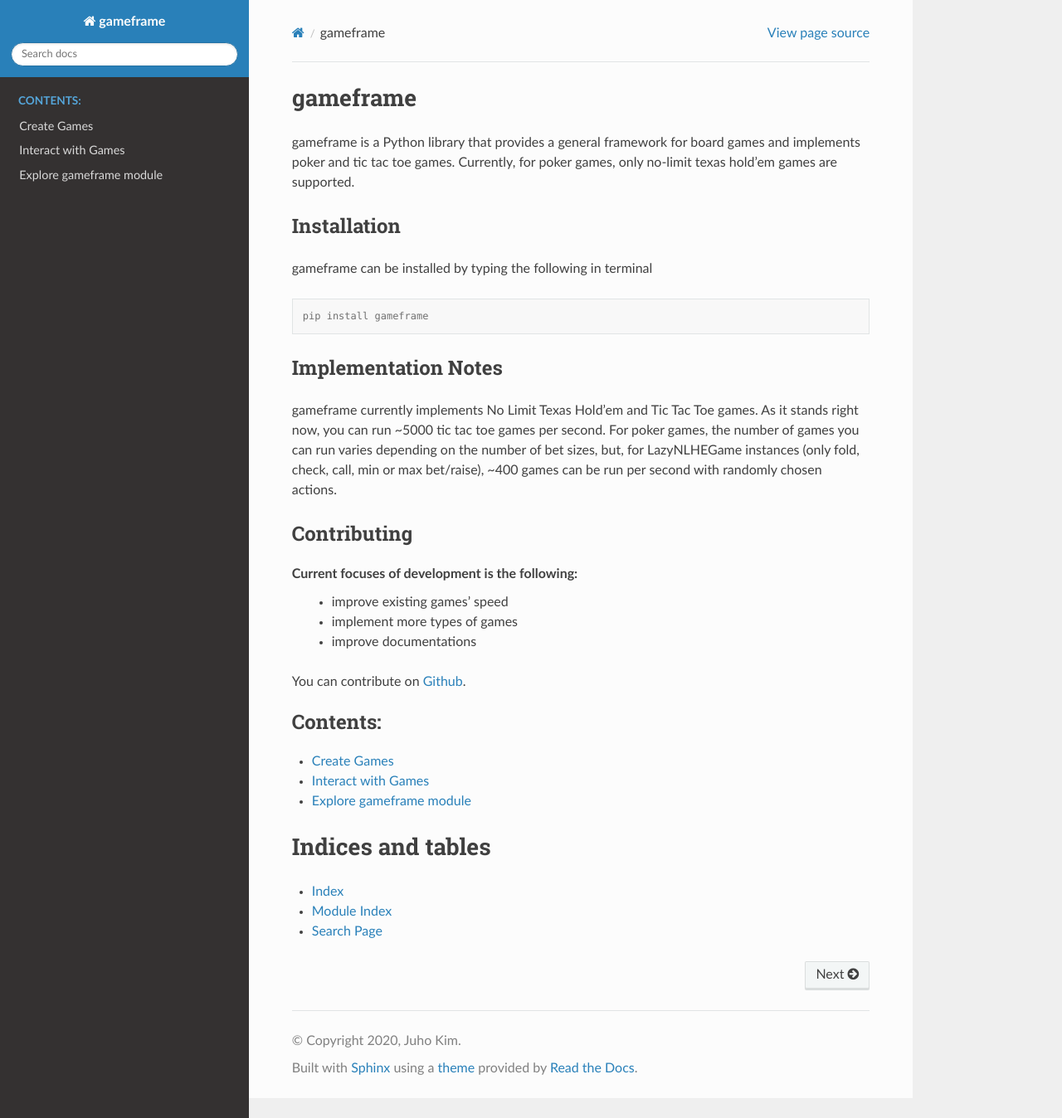
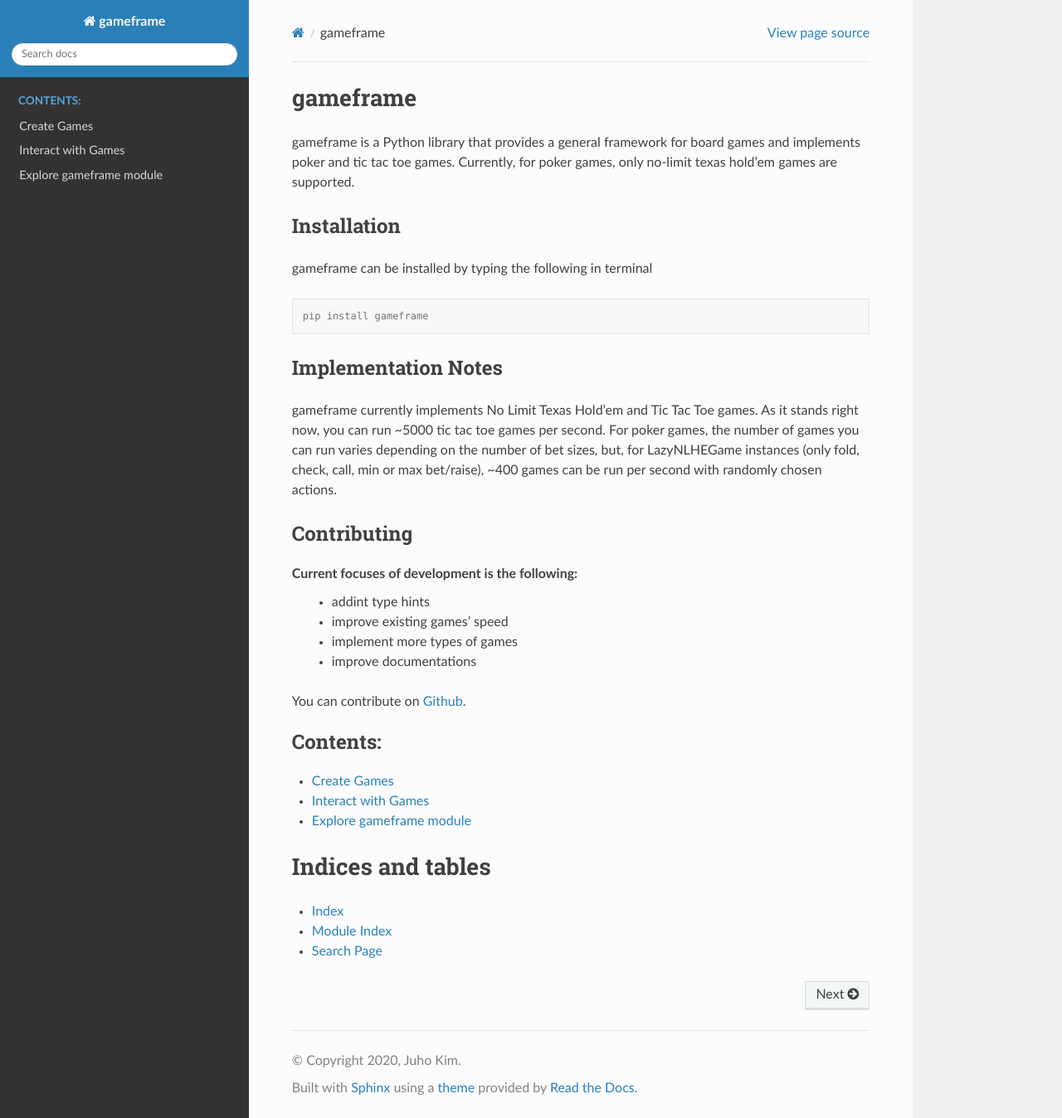
Before and after one commit to AussieSeaweed/gameservice, a Sphinx documentation site: the page built from docs/source/index.rst, in a window 1280 px wide and 1348 px high. Shown: the whole window at 83% size. Built offline with Sphinx 7.4.7 and the Read the Docs theme 2.0.0, drawn with Linux system fonts in a browser that asks for light colours.

Commit message:
Update index.rst

```diff
--- a/docs/source/index.rst
+++ b/docs/source/index.rst
@@ -32,6 +32,7 @@ Contributing
 ------------
 
 Current focuses of development is the following:
+   - addint type hints
    - improve existing games' speed
    - implement more types of games
    - improve documentations
```
